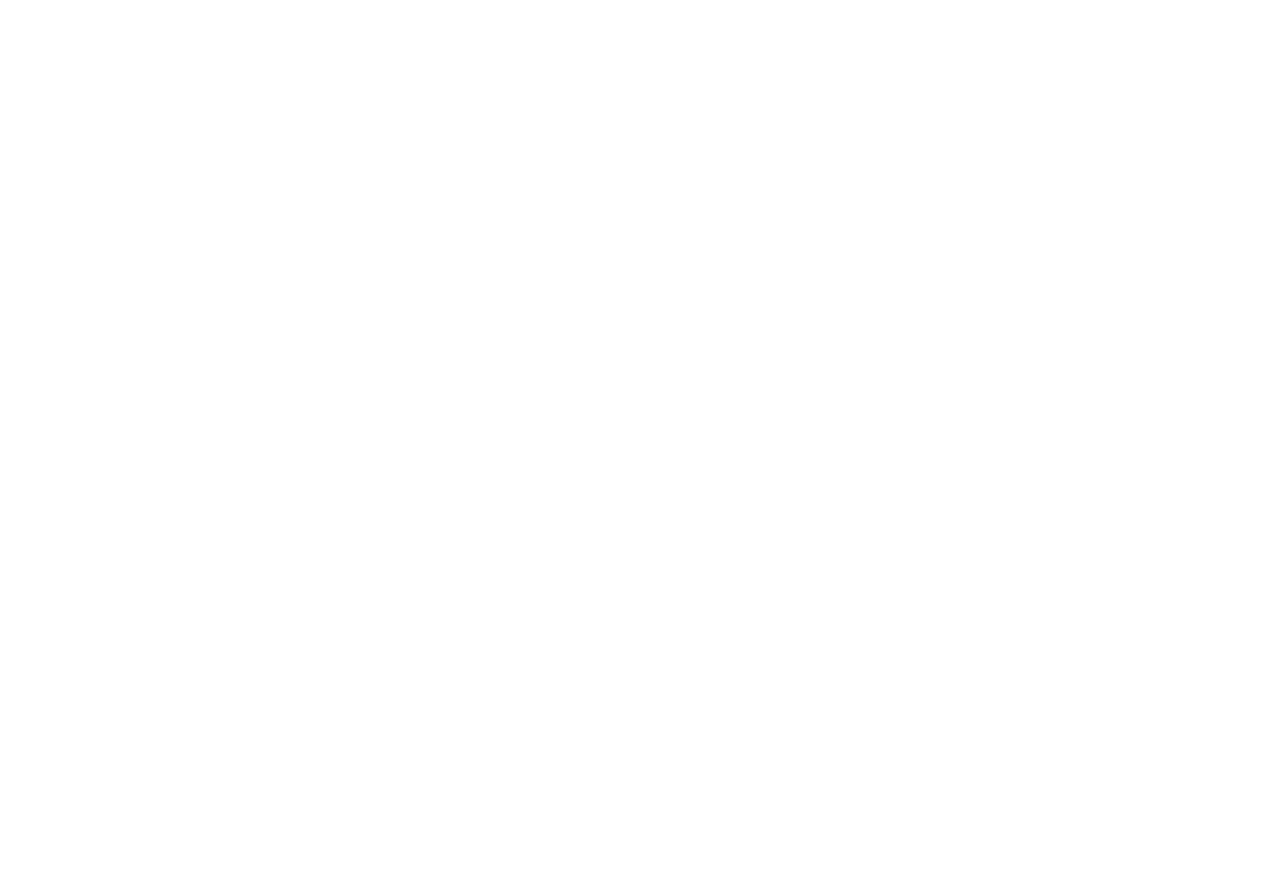
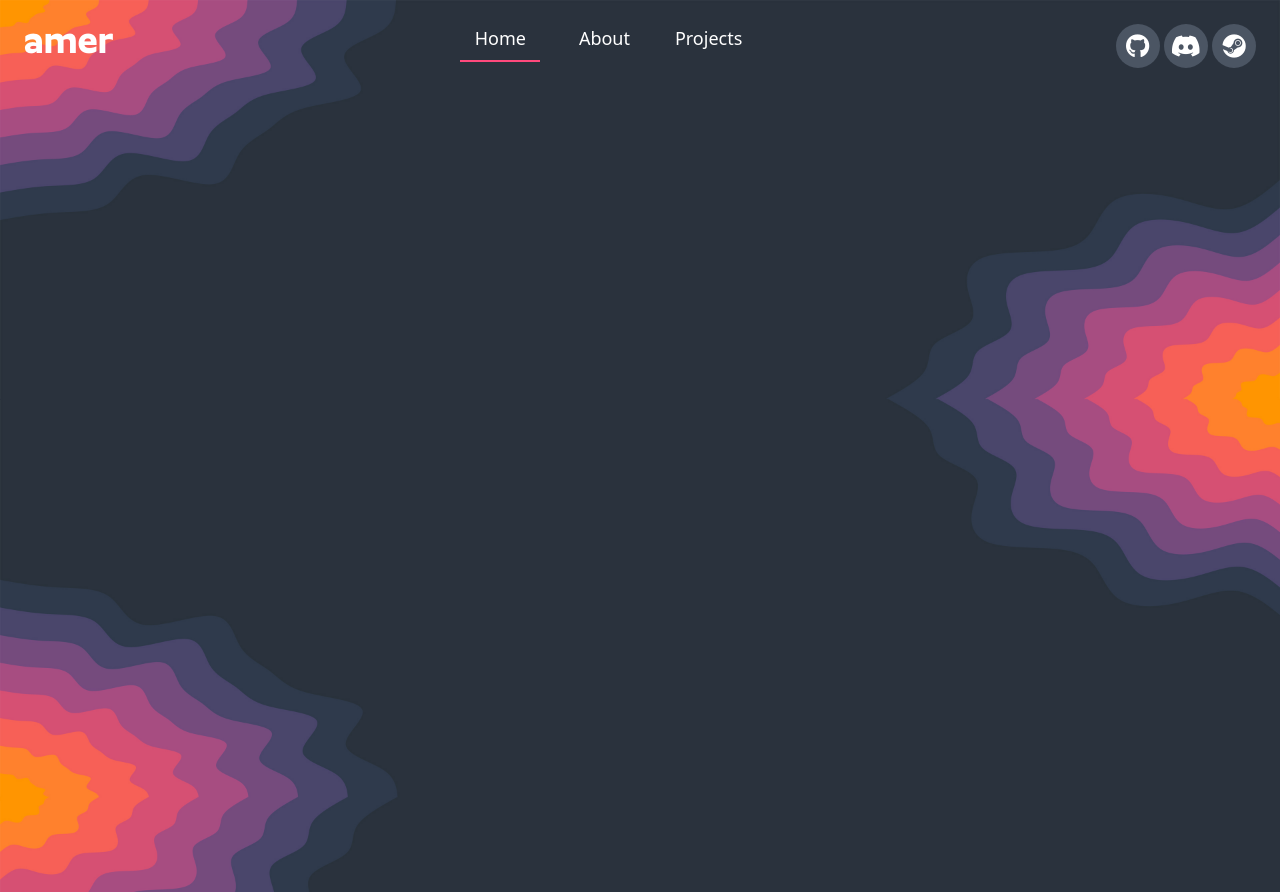
Before and after one commit to amer-5/amer-portfolio, a plain HTML site: page home-section/index.html in a window 1280 px wide. Before the commit the page ends 800 px from the top, so only its background shows below. Drawn offline with nearby package versions, Linux system fonts and the light colour scheme.

Commit message:
Zavrsen navbar i popravljene neke sitnice

```diff
--- a/home-section/index.html
+++ b/home-section/index.html
@@ -1,11 +1,78 @@
 <!DOCTYPE html>
 <html lang="en">
-<head>
-  <meta charset="UTF-8">
-  <meta name="viewport" content="width=device-width, initial-scale=1.0">
-  <title>Amer Portfolio</title>
-</head>
-<body>
+  <head>
+    <meta charset="UTF-8" />
+    <meta name="viewport" content="width=device-width, initial-scale=1.0" />
+    <title>Amer Portfolio</title>
+    <link
+      rel="shortcut icon"
+      href="../sources/favicon.ico"
+      type="image/x-icon"
+    />
+    <link rel="stylesheet" href="../style.css" />
+    <script src="https://cdn.tailwindcss.com"></script>
+    <link
+      rel="stylesheet"
+      href="https://cdnjs.cloudflare.com/ajax/libs/font-awesome/5.15.4/css/all.min.css"
+    />
+  </head>
+  <body>
+    <!--Body of the page-->
+    <div class="page-body m-0">
+      <div
+        class="nav flex flex-row justify-between container relative p-6 mx-auto"
+      >
+        <a
+          href="../home-section/index.html"
+          class="text-4xl cursor-pointer nav-link"
+          >amer</a
+        >
+        <ul>
+          <a
+            href="../home-section/index.html"
+            class="text-center inline-block text-white text-lg w-20 lg:text-lg hover:text-darkGrayishBlue active"
+            >Home</a
+          >
+          <a
+            href="../about-section/index.html"
+            class="text-center inline-block text-white text-lg w-20 lg:text-lg hover:text-darkGrayishBlue"
+            >About</a
+          >
+          <a
+            href="../projects-section/index.html"
+            class="text-center inline-block text-white text-lg w-20 lg:text-lg hover:text-darkGrayishBlue"
+            >Projects</a
+          >
+        </ul>
+        <div>
+          <div
+            class="inline-flex rounded-full bg-gray-600 hover:bg-gray-500 transition-all ease-in justify-center items-center aspect-square h-11 w-11"
+          >
+            <a
+              class="fab fa-github text-2xl"
+              href="https://github.com/amer-5"
+            ></a>
+          </div>
+          <div
+            class="inline-flex rounded-full bg-gray-600 hover:bg-gray-500 transition-all ease-in justify-center items-center aspect-square h-11 w-11"
+          >
+            <i class="fab fa-discord text-2xl"></i>
+          </div>
+          <div
+            class="inline-flex rounded-full bg-gray-600 hover:bg-gray-500 transition-all ease-in justify-center items-center aspect-square h-11 w-11"
+          >
+            <a
+              class="fab fa-steam text-2xl"
+              href="https://steamcommunity.com/profiles/76561199395930656/"
+            ></a>
+          </div>
+        </div>
+      </div>
+      <div class="hero h-screen">
+        <div>
 
-</body>
+        </div>
+      </div>
+    </div>
+  </body>
 </html>
--- a/package.json
+++ /dev/null
@@ -1,5 +0,0 @@
-{
-  "devDependencies": {
-    "tailwindcss": "^3.4.3"
-  }
-}
--- /dev/null
+++ b/style.css
@@ -0,0 +1,72 @@
+@font-face {
+  font-family: Roundo;
+  src: url(./sources/Roundo-Bold.otf);
+}
+
+*::-webkit-scrollbar {
+  width: 6px;
+  width: 6px;
+}
+
+*::-webkit-scrollbar-track {
+  background-color: #374151;
+  border: 4px solid #374151;
+}
+
+*::-webkit-scrollbar-track:hover {
+  background-color: #374151;
+}
+
+*::-webkit-scrollbar-track:active {
+  background-color: #374151;
+}
+
+*::-webkit-scrollbar-thumb {
+  border-radius: 20px;
+  border-bottom-left-radius: 20px;
+  border-bottom-right-radius: 20px;
+  background-image: linear-gradient(#ff497c, #ff9500, #a78bfa);
+}
+
+* {
+  margin: 0;
+  padding: 0;
+  text-decoration: none !important;
+  color: white;
+}
+
+.page-body {
+  background-image: url(./sources/pozadina.jpg);
+  background-size: cover;
+}
+
+.nav-link {
+  font-family: Roundo;
+}
+
+.nav {
+  display: flex;
+}
+
+.nav ul a {
+  text-decoration: none;
+  margin-right: 20px;
+  padding-bottom: 0.5rem;
+  position: relative;
+}
+
+.nav ul a::after {
+  content: "";
+  position: absolute;
+  bottom: -2px;
+  left: 0;
+  width: 0;
+  height: 2px;
+  background-color: #ff497c;
+  transition: width 0.2s;
+}
+
+.nav ul a:hover::after,
+.nav ul a.active::after {
+  width: 100%;
+}
```
Also changed, not shown: about-section/index.html (+1 -0 lines), projects-section/index.html (+11 -8 lines), tailwind.config.js (+11 -3 lines), sources/Roundo-Bold.otf (added), sources/favicon.ico (added), 3 other files.
